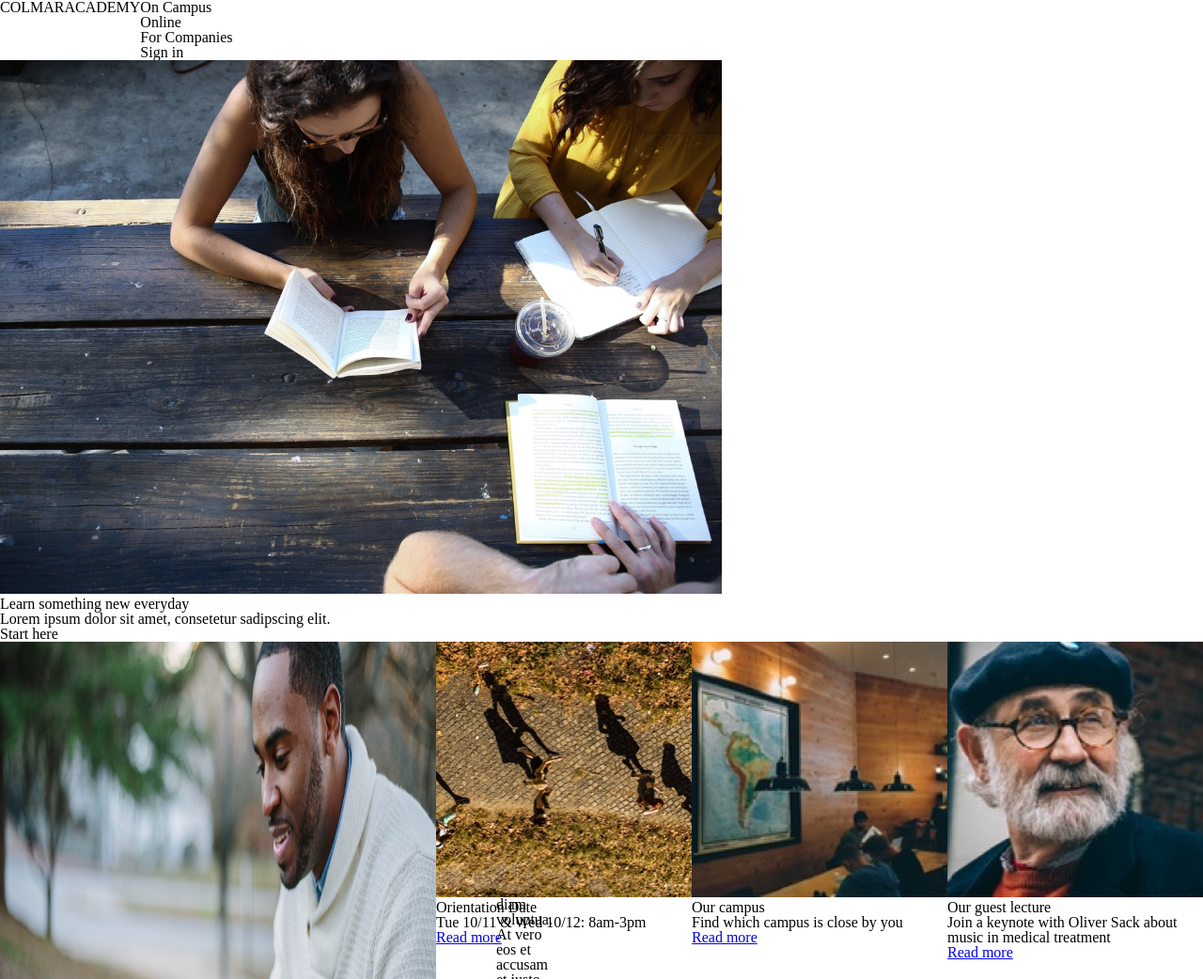
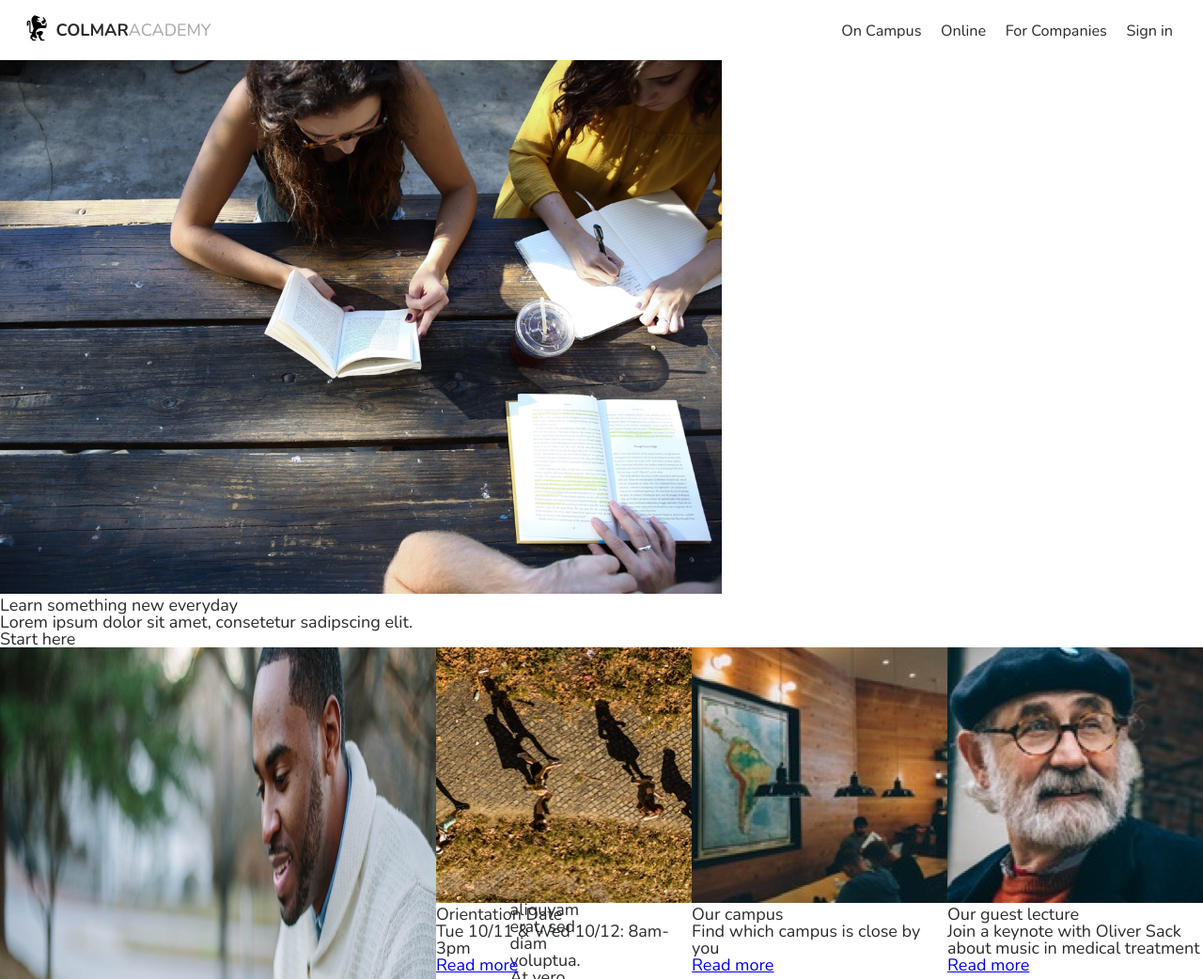
Before and after one commit to atleasticode/Colmar-Academy, a plain HTML site: page index.html in a window 1280 px wide. Shown: the top 1042 px of the page at 94% size. Drawn offline with nearby package versions, Linux system fonts and the light colour scheme.

Commit message:
Finish nav

```diff
--- a/index.html
+++ b/index.html
@@ -5,19 +5,21 @@
     <meta charset="UTF-8">
     <link rel="stylesheet" type"text/css" href="resources/css/reset.css">
     <link rel="stylesheet" type"text/css" href="resources/css/style.css">
+    <link href="https://fonts.googleapis.com/css?family=Nunito:300,400,700" rel="stylesheet">
   </head>
   <body>
 
   <!--Navigation-->
     <nav class="flex">
-      <div id="logo">
+      <div id="logo" class="flex">
+        <img src="resources/media/images/ic-logo.svg" alt="">
         <h1>COLMAR<span>ACADEMY</span></h1>
       </div>
       <ul>
-        <li>On Campus</li>
-        <li>Online</li>
-        <li>For Companies</li>
-        <li>Sign in</li>
+        <li><a href="#">On Campus</a></li>
+        <li><a href="#">Online</a></li>
+        <li><a href="#">For Companies</a></li>
+        <li><a href="#">Sign in</a></li>
       </ul>
     </nav>
 
--- a/resources/css/style.css
+++ b/resources/css/style.css
@@ -1,4 +1,14 @@
 /* General */
+* {
+  box-sizing: border-box;
+}
+
+html {
+  font-family: 'Nunito', sans-serif;
+  font-size: 18px;
+  color: rgb(41,42,42);
+}
+
 .flex {
   display: flex;
 }
@@ -11,3 +21,53 @@
   width: 100%;
   height: auto;
 }
+
+/* Navigation */
+nav {
+  align-items: center;
+  justify-content: space-between;
+  height: 64px;
+}
+
+nav ul {
+  margin-right: 24px;
+}
+
+nav ul li {
+  font-size: 0.9rem;
+  display: inline;
+}
+
+nav ul li a {
+  text-decoration: none;
+  padding: 10px 8px;
+  border-radius: 4px;
+  color: rgb(41,42,42);
+  transition: background-color 300ms linear;
+}
+
+nav ul li a:hover {
+  color: rgb(255,255,255);
+  background-color: rgb(117,118,118);
+}
+
+#logo {
+  align-items: center;
+  margin-left: 24px;
+}
+
+#logo h1 {
+  font-family: 'Nunito', sans-serif;
+  font-weight: 700;
+  font-size: 1rem;
+  margin-left: 5px;
+}
+
+#logo span {
+  font-weight: 300;
+  color: rgb(166,167,167);
+}
+
+#logo img {
+  height: 2rem;
+}
```
Also changed, not shown: 3 other files.
